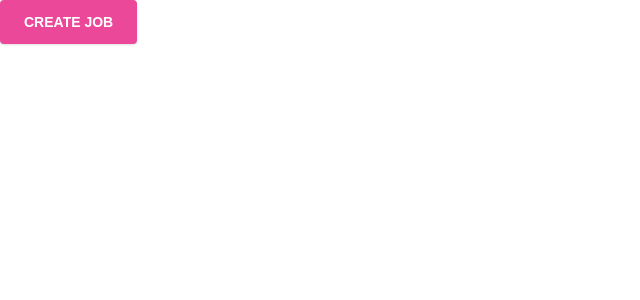
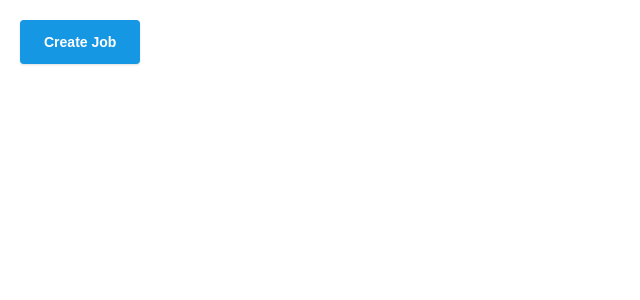
Before and after one commit to hansil18/Great-Vibes-Frontend-Task, a React (Create React App) app: page / in a window 1280 px wide. Shown: the top 300 px of the page, without its empty margins (0-640 px from the left). Built offline with nearby package versions, Linux system fonts and the light colour scheme.

Commit message:
button styling change

```diff
--- a/src/App.js
+++ b/src/App.js
@@ -1,6 +1,5 @@
 import './App.css';
 import React from "react";
-import { useEffect } from 'react';
 import StepFirstForm from './components/StepFirstForm';
 import jobJsonDataStructure from './constants/jobJsonDataStructure';
 
@@ -11,9 +10,9 @@ function App() {
   return (
     <>
       <button
-        className="bg-pink-500 font-poppins text-white active:bg-pink-600 font-bold uppercase text-sm px-6 py-3 rounded shadow hover:shadow-lg outline-none focus:outline-none mr-1 mb-1 ease-linear transition-all duration-150"
+        className="bg-custom_primary mx-5 my-5 flex content-center font-poppins text-white font-bold text-sm px-6 py-3 rounded shadow hover:shadow-lg outline-none focus:outline-none mr-1 mb-1 ease-linear transition-all duration-150"
         type="button"
-        onClick={() => setShowModal(true)}
+        onClick={() => setShowModal(!showModal)}
       >
         Create Job
       </button>
--- a/src/components/JobsDetailsPage.jsx
+++ b/src/components/JobsDetailsPage.jsx
@@ -1,7 +1,4 @@
 import React from "react";
-import { useState, useEffect } from "react";
-import { jobDataSendPostRequest } from "../services/jobDataSendPostRequest";
-import { jobDataFromGetRequest } from "../services/jobDataReceiveGetRequest"
 
 function JobsDetailsPage(props) {
   return (
--- a/src/components/StepSecondForm.jsx
+++ b/src/components/StepSecondForm.jsx
@@ -16,11 +16,11 @@ function StepSecondForm(props) {
   }
 
   const onValueChange = (e) => {
-    if (e.target.id == "bordered-radio-1") {
+    if (e.target.id === "bordered-radio-1") {
       console.log("hell")
       props.setJobData({ ...props.jobData, "is_quick_apply": true })
     }
-    else if (e.target.id == "bordered-radio-2") {
+    else if (e.target.id === "bordered-radio-2") {
       props.setJobData({ ...props.jobData, "is_quick_apply": false })
     }
     else {
```
